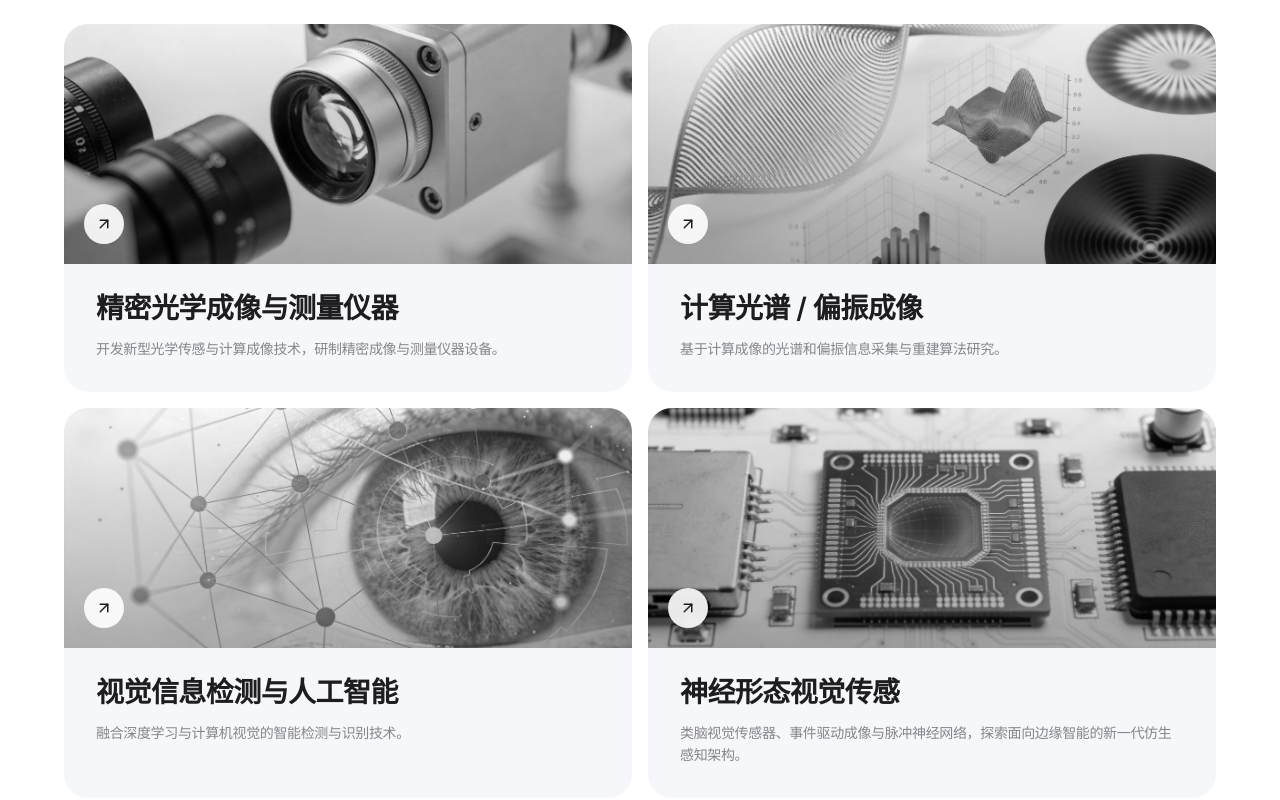
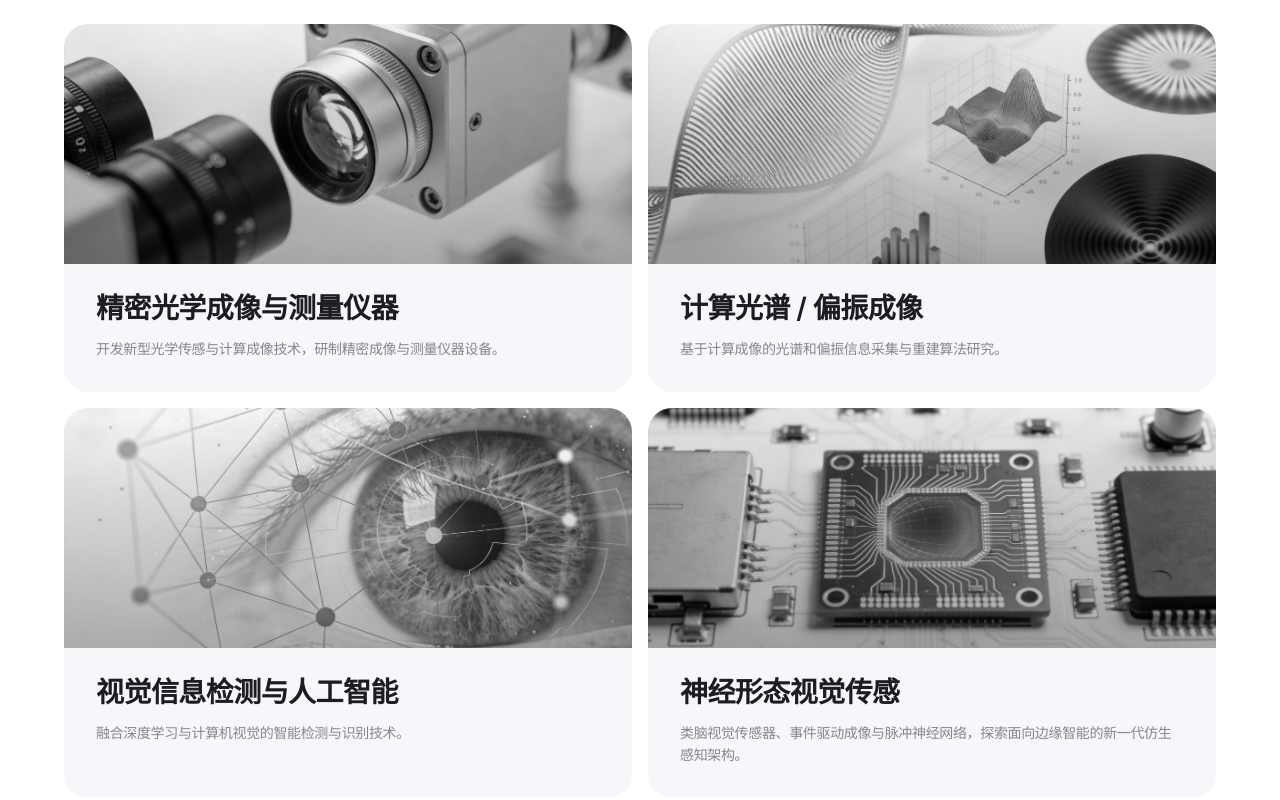
Before and after one commit to WangPuyun/ai-lab-website, a React (Vite) app: page / in a window 1280 px wide. Shown: the part 2614-3414 px from the top of the page. Built offline with nearby package versions, Linux system fonts and the light colour scheme.

Commit message:
删除了“研究方向”上的箭头

```diff
--- a/src/sections/Research.tsx
+++ b/src/sections/Research.tsx
@@ -1,7 +1,6 @@
 import { useEffect, useRef } from 'react'
 import gsap from 'gsap'
 import { ScrollTrigger } from 'gsap/ScrollTrigger'
-import { ArrowUpRight } from 'lucide-react'
 import { useLanguage } from '../context/LanguageContext'
 
 gsap.registerPlugin(ScrollTrigger)
@@ -123,9 +122,6 @@ export default function Research() {
                   style={{ filter: 'grayscale(100%)', transition: 'filter 0.8s ease, transform 0.8s ease' }}
                 />
                 <div className="absolute inset-0 bg-gradient-to-t from-black/30 to-transparent" />
-                <div className="absolute bottom-5 left-5 w-10 h-10 rounded-full flex items-center justify-center" style={{ backgroundColor: 'rgba(255,255,255,0.9)', backdropFilter: 'blur(8px)' }}>
-                  <ArrowUpRight size={18} color="#1d1d1f" />
-                </div>
               </div>
 
               {/* Text Area */}
```
